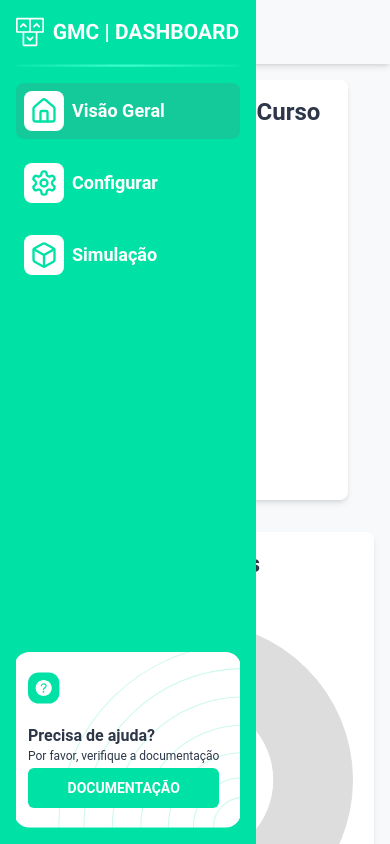
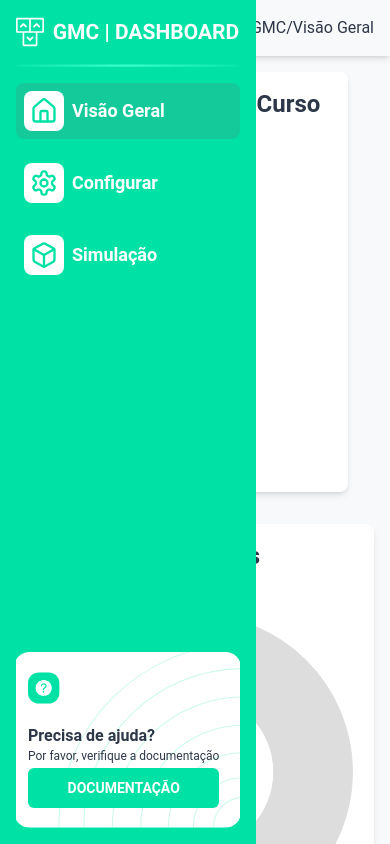
Before and after one commit to dvktr/gestao-matriz-curricular, a Next.js app: page / in a window 390 px wide. Shown: the top 844 px of the page. Built offline with nearby package versions, Linux system fonts and the light colour scheme.

Commit message:
dev: create header responsive

```diff
--- a/src/components/Header/index.tsx
+++ b/src/components/Header/index.tsx
@@ -1,22 +1,54 @@
 'use client'
 
-import React from "react";
+import React, { useState } from "react";
 
 import { usePathname } from "next/navigation";
+import Link from "next/link";
+import { Menu } from "lucide-react";
 
 const routes: Record<string, string> = {
-    '/': 'Visão Geral',
-    '/configuracao': 'Configurar Disciplinas',
-    '/simulacao': 'Simule sua Matrícula',
+  '/': 'Visão Geral',
+  '/configuracao': 'Configurar Disciplinas',
+  '/simulacao': 'Simule sua Matrícula',
 }
 
 export default function Header() {
-    const pathname = usePathname();
-    console.log(pathname)
+  const pathname = usePathname();
+  const [openHeader, setOpenHeader] = useState(false)
+  console.log(pathname)
+
+  function toggleHeaderMobile() {
+    if (openHeader === false) {
+      setOpenHeader(true)
+    } else {
+      setOpenHeader(false)
+    }
+  }
+
   return (
     <header className="w-full bg-gray p-4 flex items-center justify-between shadow-md">
-        {}
-      <div className="text-2xl">
+      { }
+      <div className="md:hidden flex flex-col justify-between w-full">
+        <div className="flex w-full justify-between">
+          <Menu className="md:hidden text-2xl" onClick={toggleHeaderMobile} />
+          <span className="font-normal text-black">GMC{"/"}{routes[pathname]}</span>
+        </div>
+        <ul className={`md:flex md:pt-0 pt-4 md:flex-row w-full md:space-y-0 space-y-8 text-black flex ${openHeader ? "flex-col" : "hidden"} `}>
+          <Link onClick={() => setOpenHeader(false)} href={"/"}>
+            <li>VISÃO GERAL</li>
+          </Link>
+          <Link onClick={() => setOpenHeader(false)} href={"/configuracao"}>
+            <li>CONFIGURAR</li>
+          </Link>
+          <Link onClick={() => setOpenHeader(false)} href={"/simulacao"}>
+            <li>SIMULACAO</li>
+          </Link>
+          <Link onClick={() => setOpenHeader(false)} href={"/simulacao"}>
+            <li>DOCUMENTAÇÃO</li>
+          </Link>
+        </ul>
+      </div>
+      <div className="text-2xl md:block hidden">
         <span className="font-semibold text-[#A0AEC0]">GMC</span>
         <span className="font-normal text-black ml-2 mr-2">/</span>
         <span className="font-normal text-black">{routes[pathname]}</span>
```
